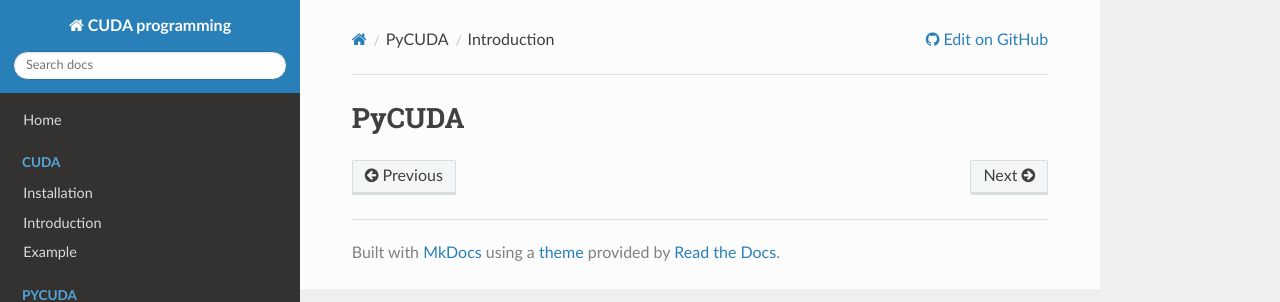
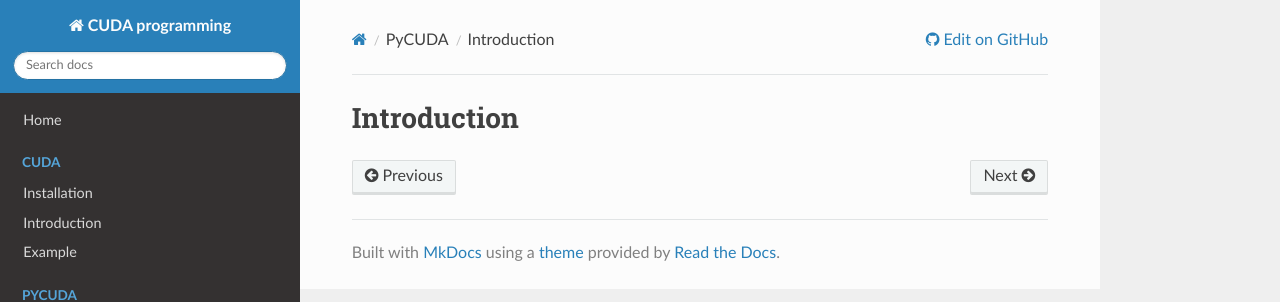
Before and after one commit to WonyoungCho/CUDA, an MkDocs documentation site: the page built from docs/PyCUDA_int.md, in a window 1280 px wide. Shown: the top 302 px of the page. Built offline with MkDocs 1.6.1, drawn with Linux system fonts in a browser that asks for light colours; nearby versions of some CDN libraries; old or Windows-style settings are respelled for this version of MkDocs.

Commit message:
Update PyCUDA_int.md

```diff
--- a/docs/PyCUDA_int.md
+++ b/docs/PyCUDA_int.md
@@ -1 +1 @@
-# PyCUDA
+# Introduction
```
